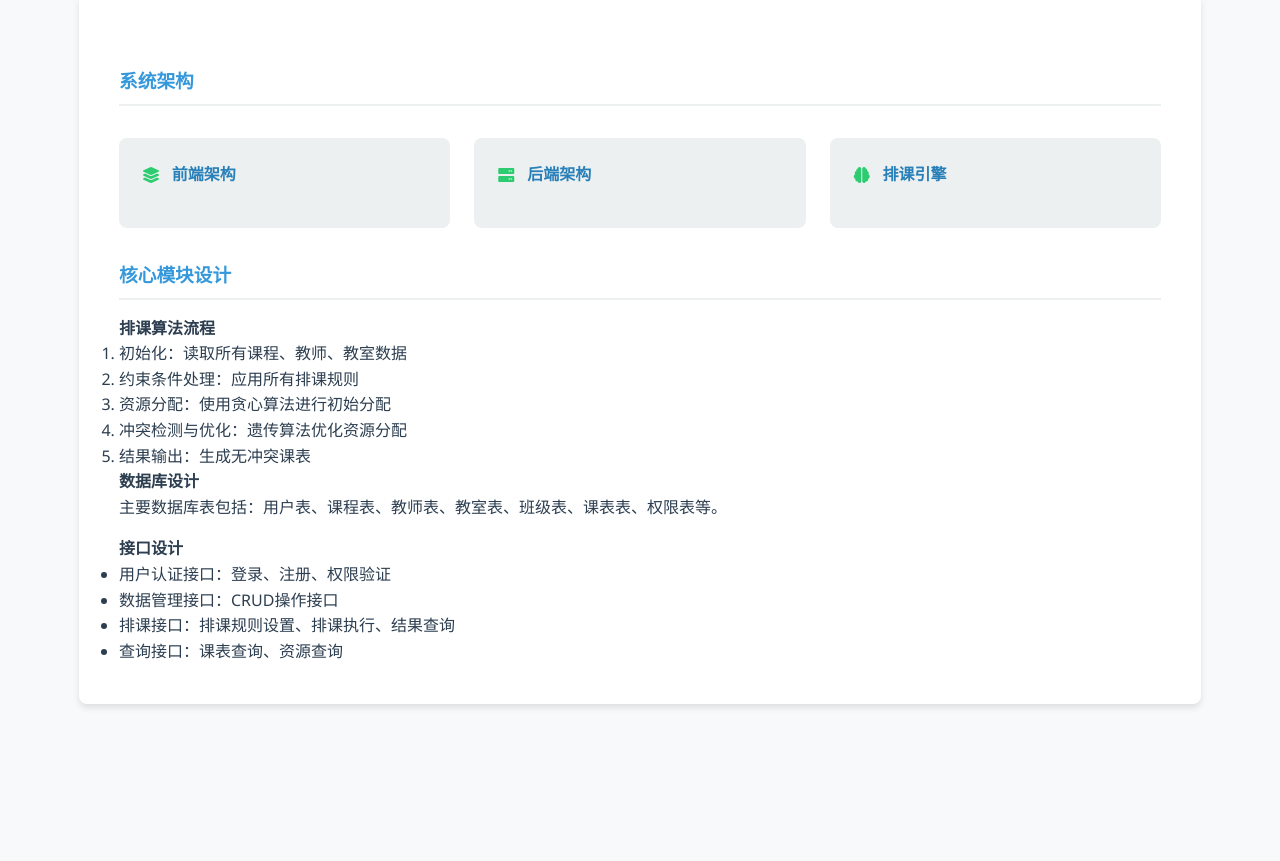
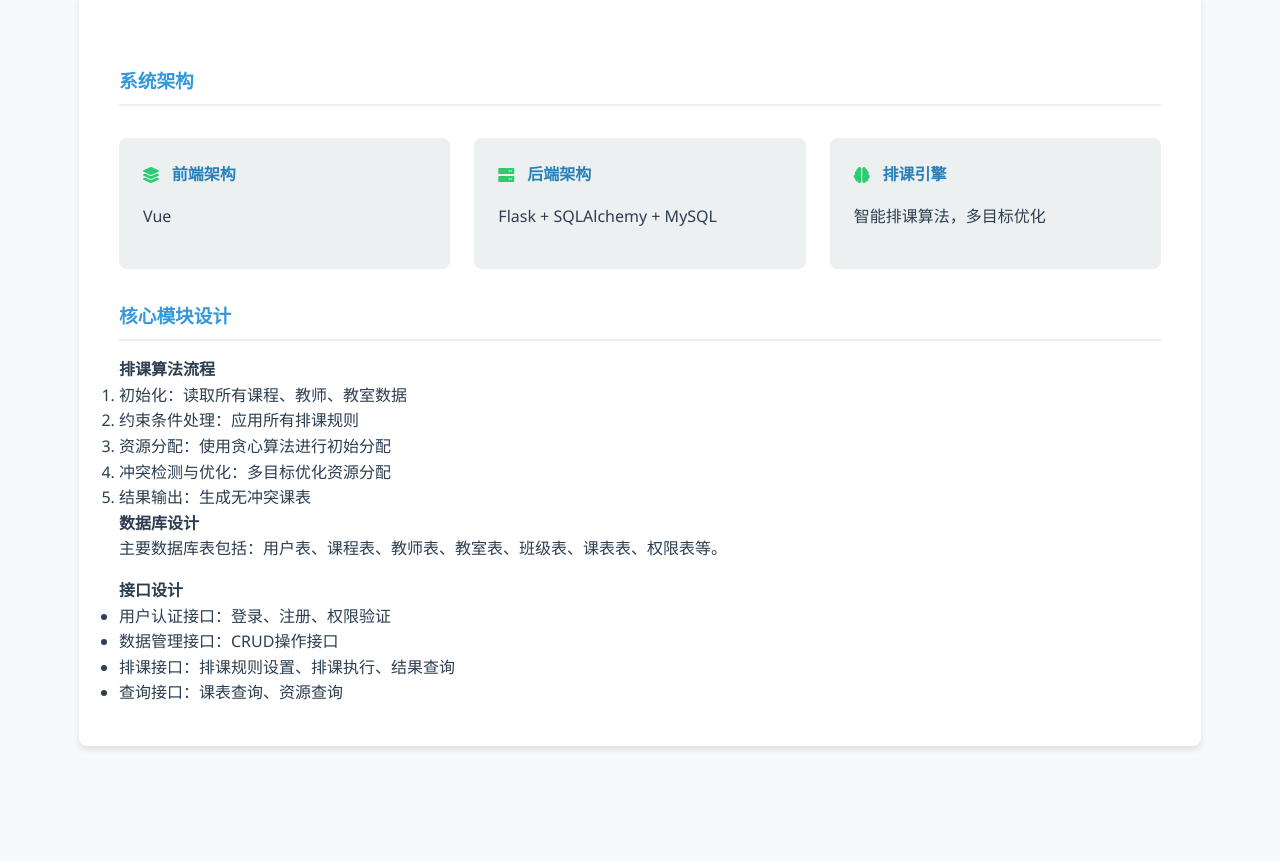
Before and after one commit to nonamenoidea/course.github.io, a plain HTML site: page index.html in a window 1280 px wide. Shown: the part 2485-3346 px from the top of the page. Drawn offline with Linux system fonts and the light colour scheme.

Commit message:
index.html

```diff
--- a/index.html
+++ b/index.html
@@ -113,7 +113,7 @@
             width: 100%;
         }
 
-        /* 英雄区域 */
+
         .hero {
             background: linear-gradient(rgba(44, 62, 80, 0.8), rgba(44, 62, 80, 0.9)), url('https://images.unsplash.com/photo-1516321318423-f06f85e504b3?ixlib=rb-4.0.3&ixid=M3wxMjA3fDB8MHxwaG90by1wYWdlfHx8fGVufDB8fHx8fA%3D%3D&auto=format&fit=crop&w=2070&q=80') no-repeat center center/cover;
             color: white;
@@ -801,7 +801,7 @@
                         <h4><i class="fas fa-layer-group"></i>
  前端架构</h4>
 
-                        <p></p>
+                        <p>Vue</p>
 
                     </div>
 
@@ -810,7 +810,7 @@
                         <h4><i class="fas fa-server"></i>
  后端架构</h4>
 
-                        <p></p>
+                        <p>Flask + SQLAlchemy + MySQL</p>
 
                     </div>
 
@@ -819,7 +819,7 @@
                         <h4><i class="fas fa-brain"></i>
  排课引擎</h4>
 
-                        <p></p>
+                        <p>智能排课算法，多目标优化</p>
 
                     </div>
 
@@ -837,7 +837,7 @@
 
                     <li>资源分配：使用贪心算法进行初始分配</li>
 
-                    <li>冲突检测与优化：遗传算法优化资源分配</li>
+                    <li>冲突检测与优化：多目标优化资源分配</li>
 
                     <li>结果输出：生成无冲突课表</li>
 
@@ -1013,7 +1013,7 @@
                 <div class="footer-column">
                     <h3>关于项目</h3>
 
-                    <p>智能排课系统是为教育机构设计的现代化教务管理工具，旨在通过技术创新解决传统排课的痛点，提升教育资源利用效率。</p>
+                    <p>智能排课系统是为高校课程设计的现代化教务管理工具，旨在通过技术创新解决传统排课的痛点，提升教育资源利用效率。</p>
 
                 </div>
 
```
